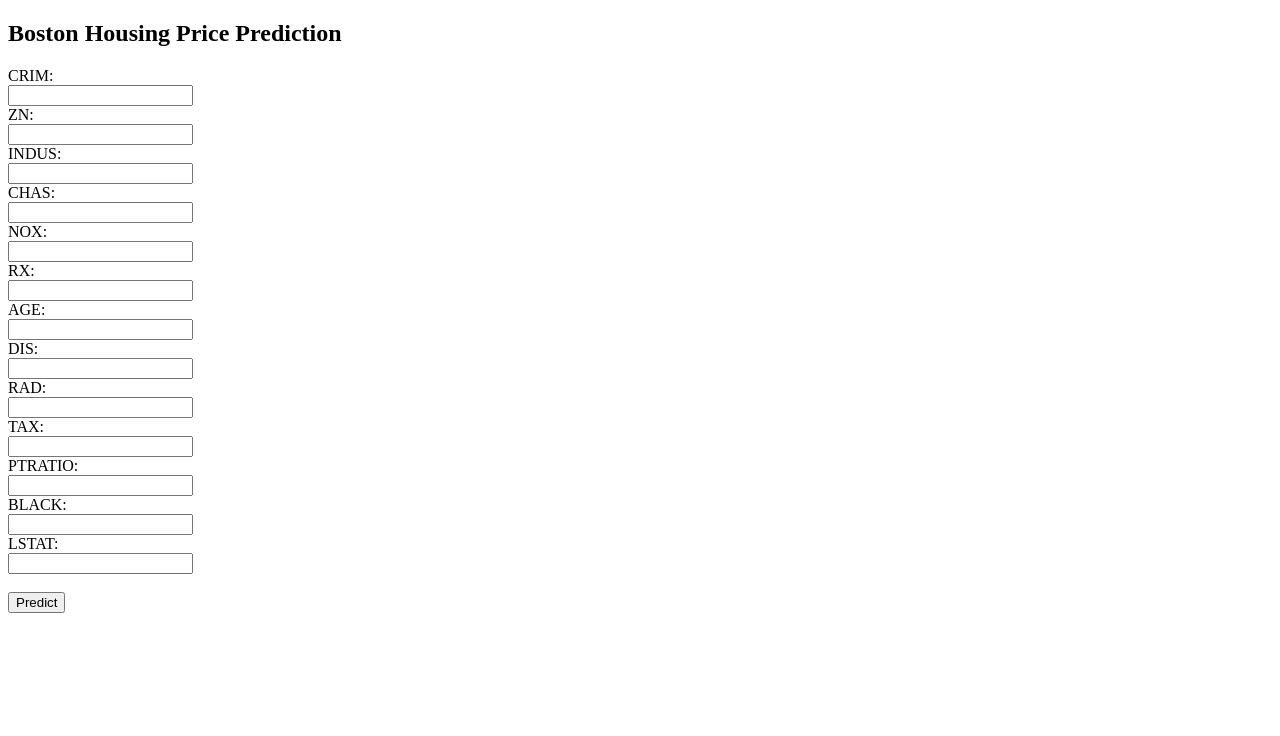
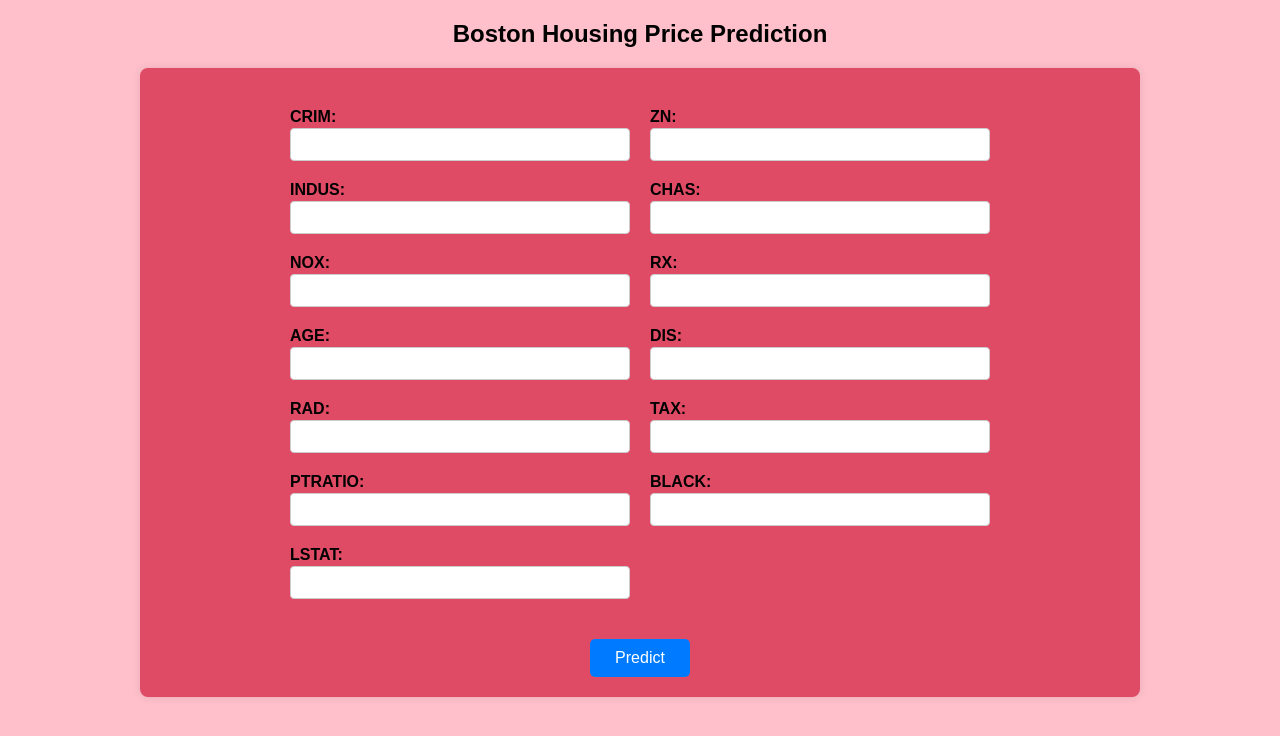
Before and after one commit to SachinSethiya/House_price_prediction, a Flask app: page / in a window 1280 px wide. Shown: the top 736 px of the page. Run offline with Flask 3, Linux system fonts and the light colour scheme; parts of the project's set-up code (start-up, migrations or seed data) failed here and were passed over.

Commit message:
second commit

```diff
--- /dev/null
+++ b/static/style.css
@@ -0,0 +1,75 @@
+* {
+  padding: 0;
+  margin: 0;
+  box-sizing: border-box;
+}
+body {
+  font-family: Arial, sans-serif;
+  background-color: pink;
+  margin: 0;
+  padding: 20px;
+}
+
+.h-2 {
+  text-align: center;
+  margin-bottom: 20px;
+}
+
+.form-1 {
+  max-width: 1000px;
+  margin: 0 auto;
+  background-color: rgb(223, 75, 100);
+  padding: 20px;
+  border-radius: 8px;
+  box-shadow: 0 0 10px rgba(0, 0, 0, 0.1);
+}
+.grid-form {
+  display: grid;
+  grid-template-columns: repeat(2, 1fr);
+  gap: 20px;
+  max-width: 700px;
+  margin: 20px auto 0;
+}
+.form-group {
+    display: flex;
+    flex-direction: column;
+}
+.form-group label {
+  font-weight: bold;
+  width: 220px;
+  margin-bottom: 2px;
+  /* text-align: center; */
+}
+
+.form-group input[type="text"] {
+  flex: 1;
+  padding: 8px;
+  border: 1px solid #ccc;
+  border-radius: 4px;
+}
+
+
+.submit-btn {
+  width: 100px;
+  padding: 10px 20px;
+  font-size: 16px;
+  background-color: #007bff;
+  color: white;
+  border: none;
+  border-radius: 5px;
+  cursor: pointer;
+  margin: 20px auto 0;
+  text-align: center;
+  grid:1/-1
+}
+.submit-btn:hover{
+    background: #427cb9;
+}
+.submit-wrapper {
+  grid-column: 1/-1;
+}
+.output{
+  text-align: center;
+  font-weight: bold;
+  margin-top: 10px;
+}
--- a/templates/index.html
+++ b/templates/index.html
@@ -1,59 +1,92 @@
+
 <!DOCTYPE html>
 <html lang="en">
   <head>
-    <meta charset="UTF-8">
-    <meta name="viewport" content="width=device-width, initial-scale=1.0">
+    <meta charset="UTF-8" />
+    <meta name="viewport" content="width=device-width, initial-scale=1.0" />
     <title>Boston Housing Price Prediction</title>
+<link rel="stylesheet" href="{{ url_for('static', filename='style.css') }}">
   </head>
   <body>
-    <h2>Boston Housing Price Prediction</h2>
-    <form action="/predict" method="post">
-        <label for="crim">CRIM:</label><br>
-        <input type="text" id="crim" name="crim"><br>
+    <h2 class="h-2">Boston Housing Price Prediction</h2>
+    <div class="form-1">
+      <form action="/predict" method="post" class="grid-form">
 
-        <label for="zn">ZN:</label><br>
-        <input type="text" id="zn" name="zn"><br>
+        <div class="form-group">
+          <label for="crim">CRIM:</label>
+          <input type="text" id="crim" name="crim" />
+        </div>
 
-        <label for="indus">INDUS:</label><br>
-        <input type="text" id="indus" name="indus"><br>
+        <div class="form-group">
+          <label for="zn">ZN:</label>
+          <input type="text" id="zn" name="zn" />
+        </div>
 
-        <label for="chas">CHAS:</label><br>
-        <input type="text" id="chas" name="chas"><br>
+        <div class="form-group">
+          <label for="indus">INDUS:</label>
+          <input type="text" id="indus" name="indus" />
+        </div>
 
-        <label for="nox">NOX:</label><br>
-        <input type="text" id="nox" name="nox"><br>
+        <div class="form-group">
+          <label for="chas">CHAS:</label>
+          <input type="text" id="chas" name="chas" />
+        </div>
 
-        <label for="rx">RX:</label><br>
-        <input type="text" id="rx" name="rx"><br>
+        <div class="form-group">
+          <label for="nox">NOX:</label>
+          <input type="text" id="nox" name="nox" />
+        </div>
 
-        <label for="age">AGE:</label><br>
-        <input type="text" id="age" name="age"><br>
+        <div class="form-group">
+          <label for="rx">RX:</label>
+          <input type="text" id="rx" name="rx" />
+        </div>
 
-        <label for="dis">DIS:</label><br>
-        <input type="text" id="dis" name="dis"><br>
+        <div class="form-group">
+          <label for="age">AGE:</label>
+          <input type="text" id="age" name="age" />
+        </div>
 
-        <label for="rad">RAD:</label><br>
-        <input type="text" id="rad" name="rad"><br>
+        <div class="form-group">
+          <label for="dis">DIS:</label>
+          <input type="text" id="dis" name="dis" />
+        </div>
 
-        <label for="tax">TAX:</label><br>
-        <input type="text" id="tax" name="tax"><br>
+        <div class="form-group">
+          <label for="rad">RAD:</label>
+          <input type="text" id="rad" name="rad" />
+        </div>
 
-        <label for="ptratio">PTRATIO:</label><br>
-        <input type="text" id="ptratio" name="ptratio"><br>
+        <div class="form-group">
+          <label for="tax">TAX:</label>
+          <input type="text" id="tax" name="tax" />
+        </div>
 
-        <label for="black">BLACK:</label><br>
-        <input type="text" id="black" name="black"><br>
+        <div class="form-group">
+          <label for="ptratio">PTRATIO:</label>
+          <input type="text" id="ptratio" name="ptratio" />
+        </div>
 
-        <label for="lstat">LSTAT:</label><br>
-        <input type="text" id="lstat" name="lstat"><br><br>
+        <div class="form-group">
+          <label for="black">BLACK:</label>
+          <input type="text" id="black" name="black" />
+        </div>
 
-        <!-- ✅ Add this submit button -->
-        <input type="submit" value="Predict">
+        <div class="form-group">
+          <label for="lstat">LSTAT:</label>
+          <input type="text" id="lstat" name="lstat" />
+        </div>
+
+        <div class="form-group submit-wrapper">
+          <input type="submit" value="Predict" class= "submit-btn"/>
+        </div>
       </form>
 
-    <!-- ✅ Optional: display prediction text -->
       {% if prediction_text %}
+      <div class="output">
         <h3>{{ prediction_text }}</h3>
+      </div>
       {% endif %}
+    </div>
   </body>
 </html>
```
Lines whose indentation alone changed are shown as unchanged.
